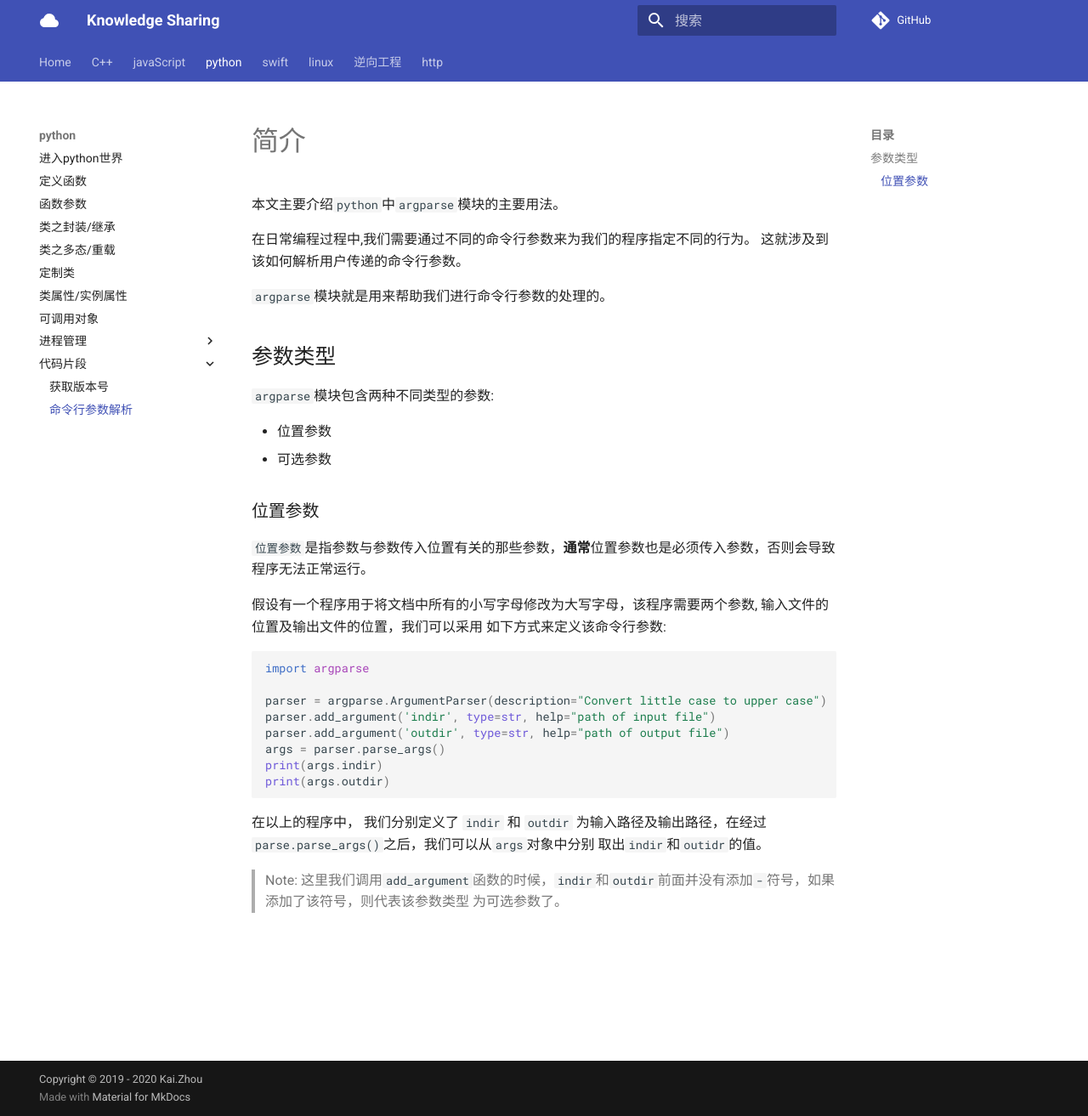
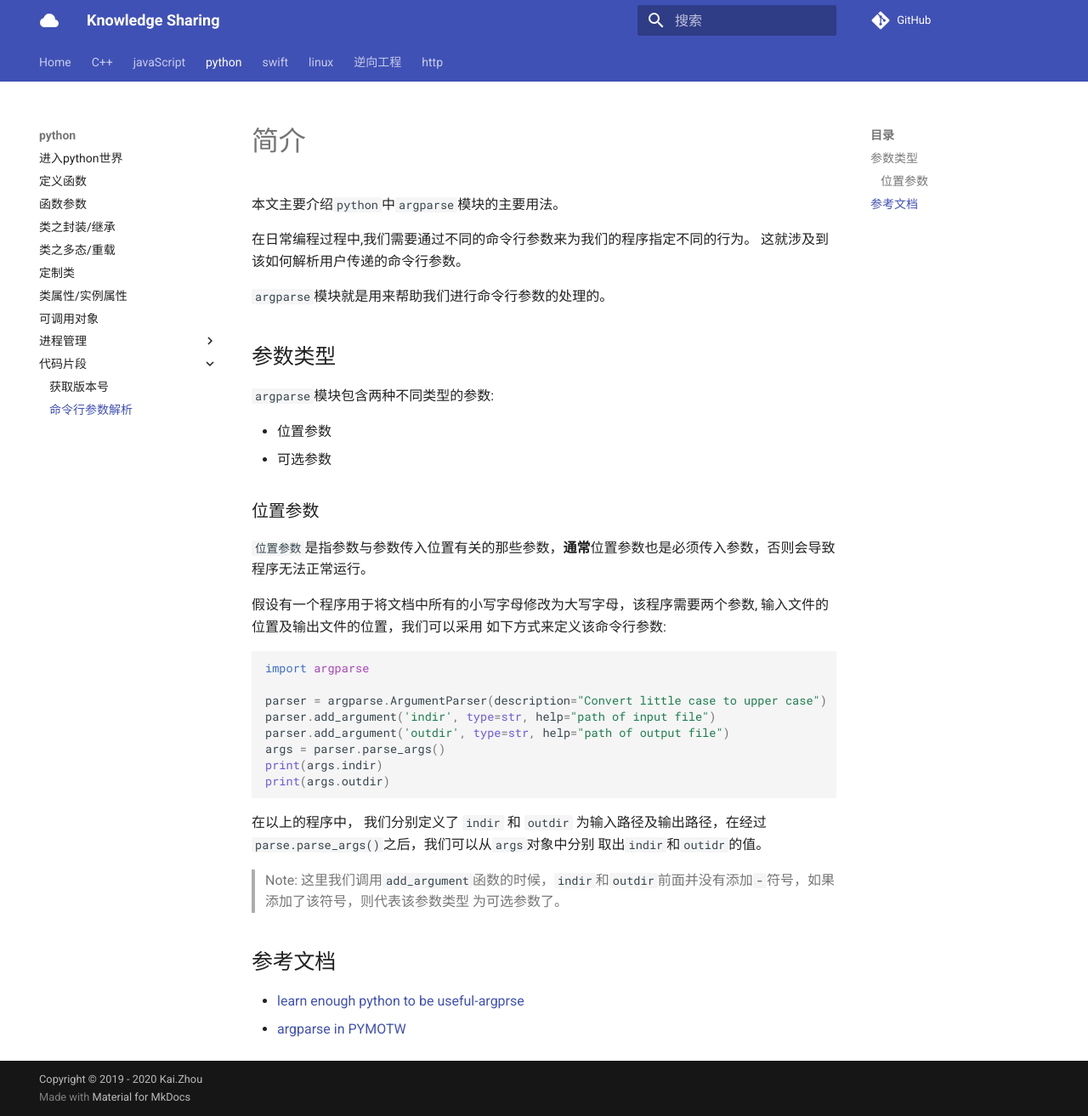
Before and after one commit to zhoukaidev/ks_blog, an MkDocs documentation site: the page built from docs/python/codeSnippet/argparse.md, in a window 1280 px wide and 1313 px high. Shown: the whole window at 85% size. Built offline with MkDocs 1.6.1 and Material for MkDocs 9.7.7, drawn with Linux system fonts in a browser that asks for light colours; comment, search, counter and statistics services are not loaded.

Commit message:
Update argparse.md

```diff
--- a/docs/python/codeSnippet/argparse.md
+++ b/docs/python/codeSnippet/argparse.md
@@ -35,3 +35,10 @@ print(args.outdir)
 
 > Note: 这里我们调用`add_argument`函数的时候，`indir`和`outdir`前面并没有添加`-`符号，如果添加了该符号，则代表该参数类型
 > 为可选参数了。
+
+
+
+## 参考文档
+
+* [learn enough python to be useful-argprse](https://towardsdatascience.com/learn-enough-python-to-be-useful-argparse-e482e1764e05)
+* [argparse in PYMOTW](https://pymotw.com/3/argparse/index.html)
```
